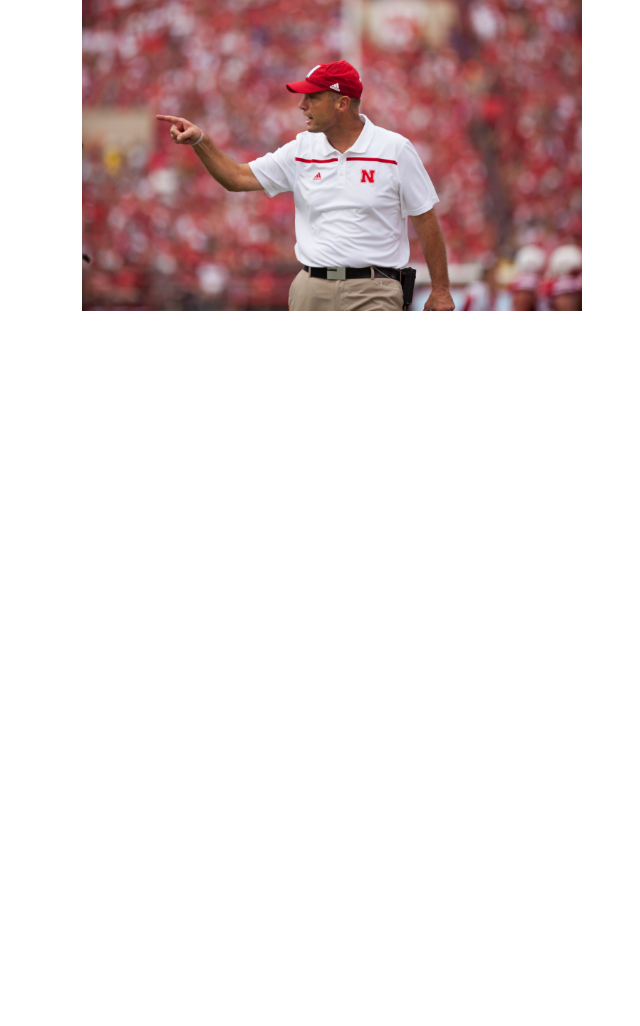
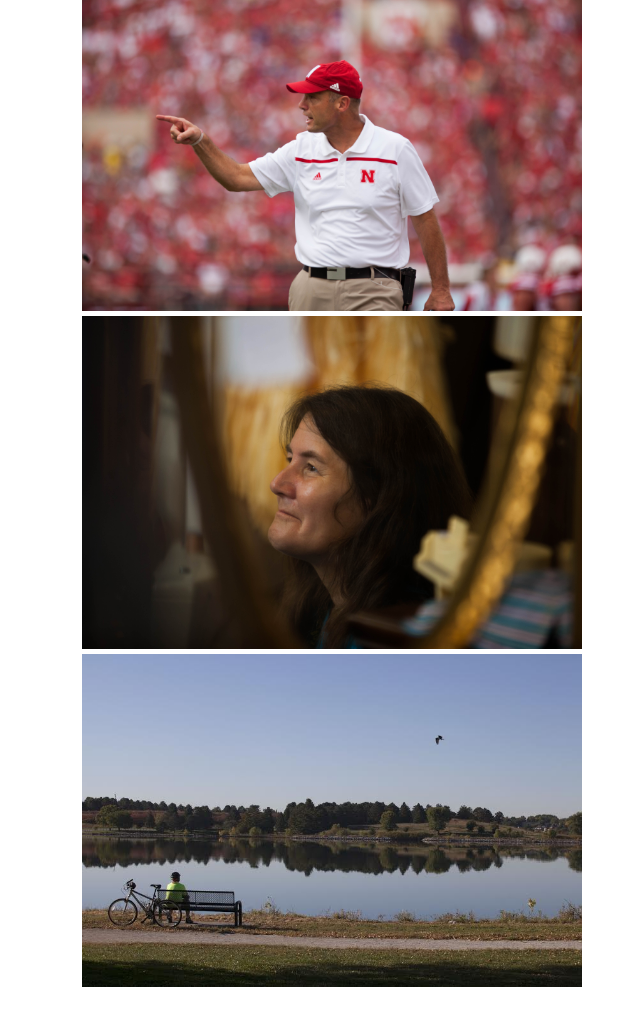
Before and after one commit to ChrisBowling/chrisbowling.github.io, a plain HTML site: page photography.html in a window 1280 px wide. Shown: the part 2865-3891 px from the top of the page, without its empty margins (640-1280 px from the left). Before the commit the page ends 3231 px from the top, so only its background shows below. Drawn offline with Linux system fonts and the light colour scheme; a web font is replaced by a local one.

Commit message:
More Photos
added peace and quiet as well as timeless treasures 2

```diff
--- a/photography.html
+++ b/photography.html
@@ -67,6 +67,13 @@
                 <div class="tile">
                     <img class="photo" src="images/photos/Riley.jpg">
                 </div>
+<div class="tile">
+                    <img class="photo" src="images/photos/Timeless_Treasures.jpg">
+                </div>
+<div class="tile">
+                    <img class="photo" src="images/photos/peace-and-quiet.jpg">
+                </div>
+
 </section>
   </body>
 </html>
```
Also changed, not shown: images/photos/peace-and-quiet.jpg (added).
